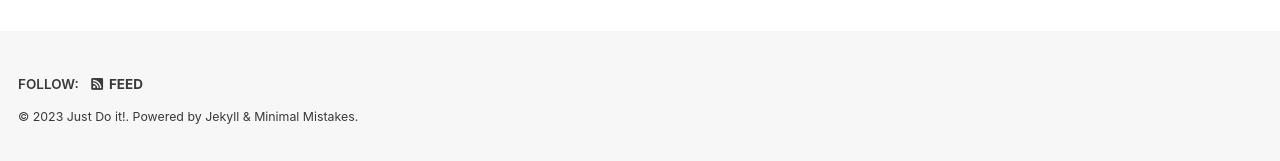
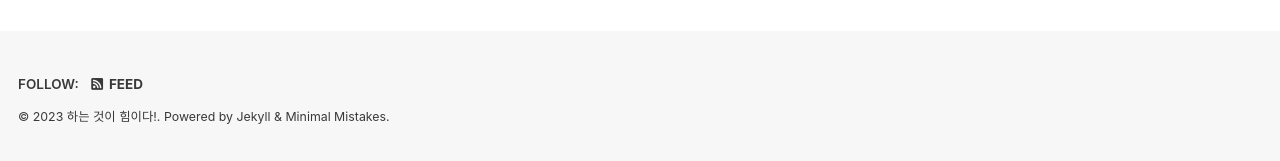
Before and after one commit to yjkim0083/yjkim0083.github.io, a Jekyll site: the page built from index.html, in a window 1280 px wide and 900 px high, scrolled down 90 px. Shown: the part 736-897 px from the top of the window. Built offline with Jekyll 4.4.1, drawn with Linux system fonts in a browser that asks for light colours; cached includes are drawn as plain includes; some web fonts are replaced; the list of posts is cut into pages by our own code.

Commit message:
change name

```diff
--- a/_config.yml
+++ b/_config.yml
@@ -22,7 +22,7 @@ locale: "ko-KR" #"en-US"
 title: "Just Do it!" # 상단 헤더에 보이는 블로그 명
 title_separator: "&#124;"
 subtitle: # site tagline that appears below site title in masthead
-name: "Just Do it!" # 블로그 닉네임 설정
+name: "하는 것이 힘이다!" # 블로그 닉네임 설정
 description: "this is my blog!" # 블로그 설명
 url: "https://yjkim0083.github.io" # 블로그 URL
 baseurl: # the subpath of your site, e.g. "/blog"
```
